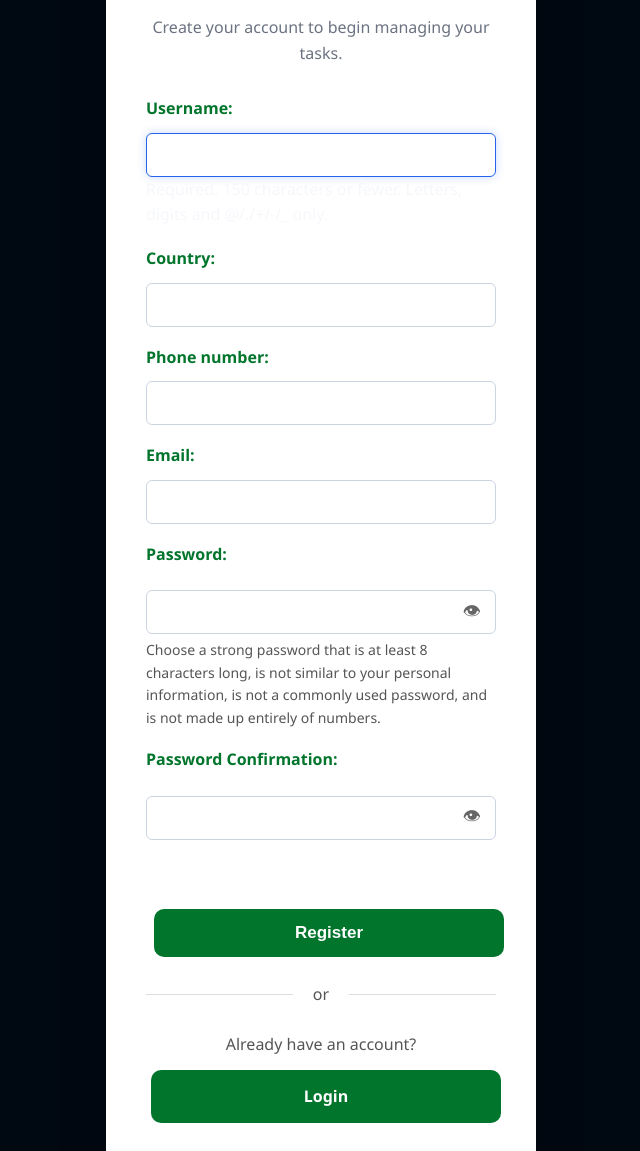
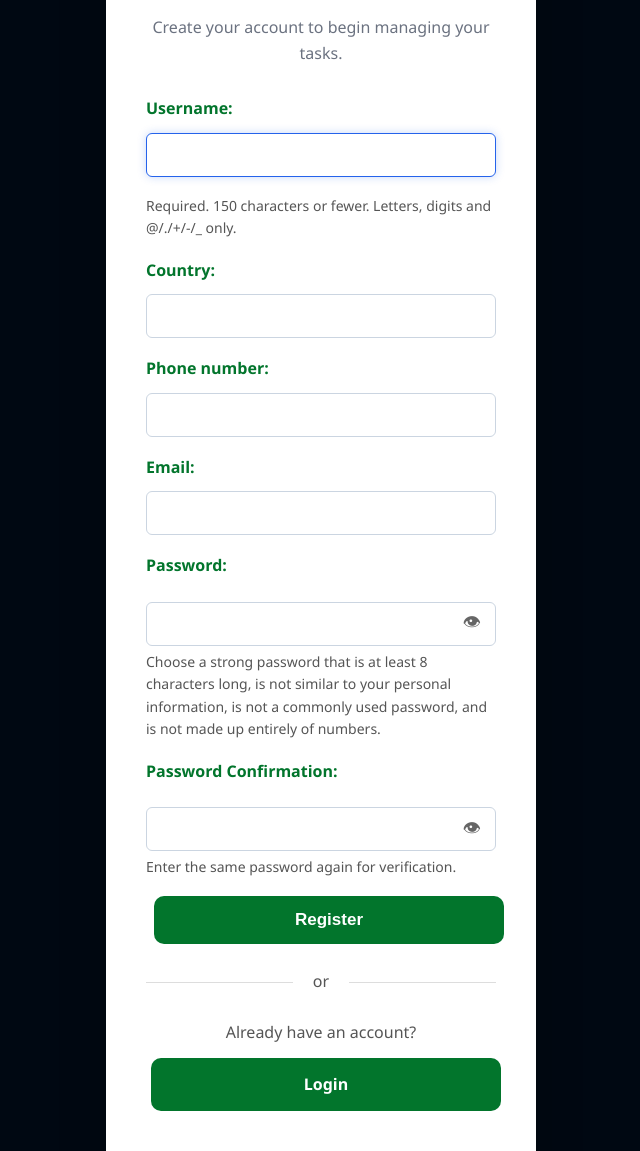
Before and after one commit to remzyayo/ALX_CapstoneProject, a Django app: page /register/ in a window 1280 px wide. Shown: the part 139-1290 px from the top of the page, without its empty margins (319-959 px from the left). Run offline with Django 5.2, Linux system fonts and the light colour scheme.

Commit message:
Helptext updated

```diff
--- a/expenses/templates/registration/register.html
+++ b/expenses/templates/registration/register.html
@@ -28,25 +28,34 @@
         <p>
            {{ form.username.label_tag }}
            {{ form.username }}
-           {{ form.username.help_text }}
+           <div class="helptext">
+               {{ form.username.help_text }}
+           </div>
         </p>
 
         <p>
            {{ form.country.label_tag }}
            {{ form.country }}
-           {{ form.country.help_text }}
+           <div class="helptext">
+               {{ form.country.help_text }}
+           </div>
+
         </p>
 
        <p>
            {{ form.phone_number.label_tag }}
            {{ form.phone_number }}
-           {{ form.phone_number.help_text }}
+           <div class="helptext">
+               {{ form.phone_number.help_text }}
+           </div>
         </p>
 
         <p>
             {{ form.email.label_tag }}
             {{ form.email }}
-            {{ form.email.help_text | safe }}
+            <div class="helptext">
+                {{ form.email.help_text | safe }}
+            </div>
         </p>
 
      <p>
@@ -74,7 +83,9 @@
                   onclick="togglePassword('id_password2', this)">👁</span>
         </div>
 
-        {{ form.password2.help_text }}
+        <div class="helptext">
+            {{ form.password2.help_text }}
+        </div>
     </p>
 
     <button type="submit" class="login-btn">
```
